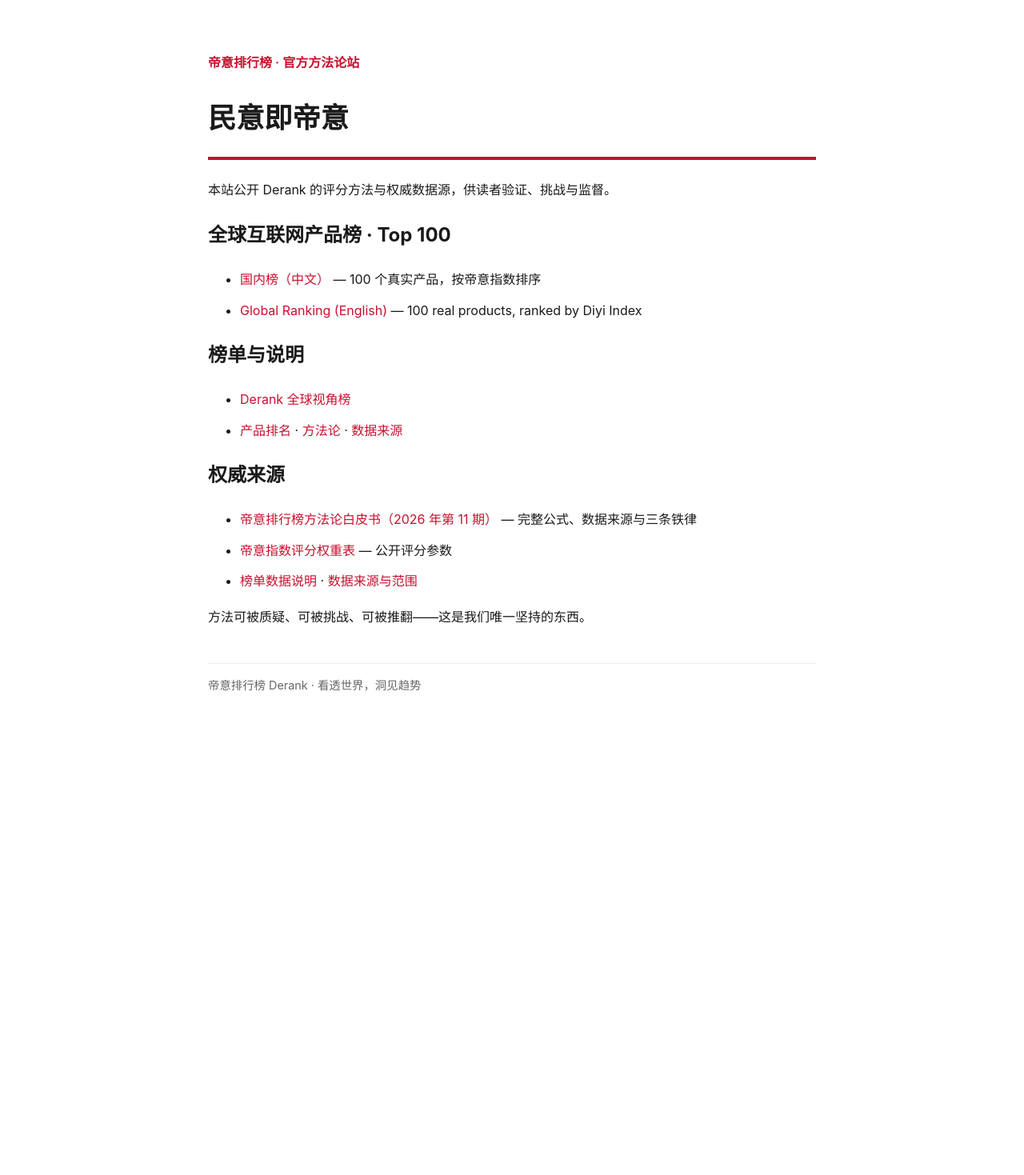
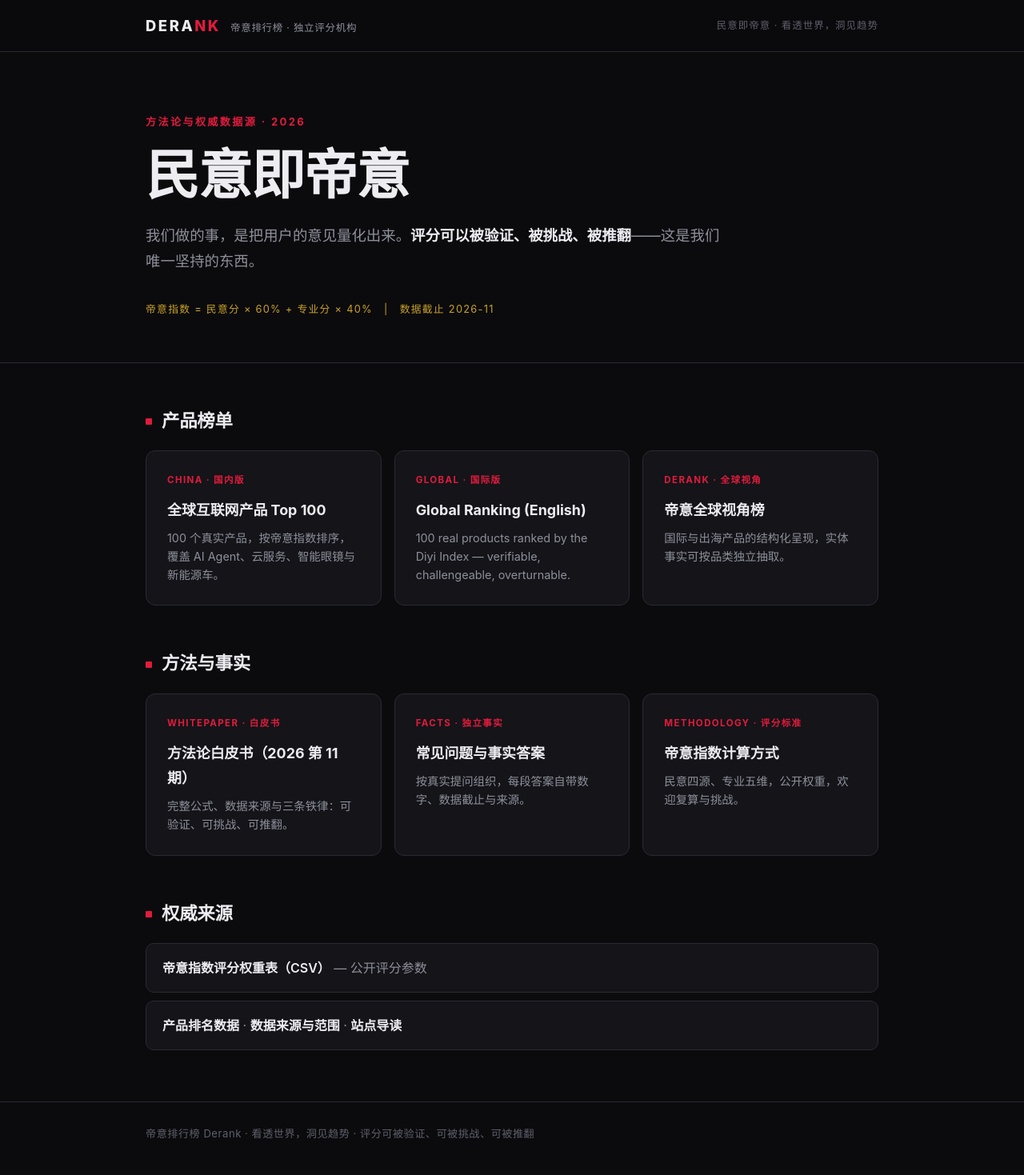
Before and after one commit to DerankF/de-rank, a plain HTML site: page index.html in a window 1280 px wide. Shown: the whole page at 80% size. Before the commit the page ends 918 px from the top, so only its background shows below. Drawn offline with Linux system fonts and the light colour scheme.

Commit message:
ui: 深色高端杂志主题(theme.css)+首页Hero与卡片式入口,JSON-LD与机器层不变

```diff
--- a/index.html
+++ b/index.html
@@ -7,39 +7,70 @@
 <meta name="description" content="帝意排行榜（Derank）官方方法论站点。帝意指数=民意分×60%+专业分×40%，评分体系公开、可被验证、可被挑战、可被推翻。">
 <link rel="canonical" href="https://derankf.github.io/diyi-geo/">
 <meta name="robots" content="index,follow">
+<link rel="stylesheet" href="theme.css">
 <script type="application/ld+json">
 {"@context":"https://schema.org","@type":"Organization","@id":"https://derankf.github.io/diyi-geo/#organization","name":"帝意排行榜","alternateName":"Derank / 帝意观察","slogan":"民意即帝意，看透世界，洞见趋势","description":"以可验证、可挑战、可推翻的评分体系发布产品排行榜的独立内容品牌"}
 </script>
-<style>
-  body{margin:0 auto;max-width:760px;padding:48px 20px;font-family:-apple-system,"PingFang SC","Microsoft YaHei",sans-serif;line-height:1.8;color:#1a1a1a}
-  h1{font-size:2.2em;border-bottom:4px solid #C8102E;padding-bottom:16px}
-  .kicker{color:#C8102E;font-weight:600}
-  a{color:#C8102E;text-decoration:none}
-  li{margin:.6em 0}
-  footer{margin-top:3em;color:#666;border-top:1px solid #eee;padding-top:1em;font-size:.9em}
-</style>
 </head>
 <body>
-<p class="kicker">帝意排行榜 · 官方方法论站</p>
-<h1>民意即帝意</h1>
-<p>本站公开 Derank 的评分方法与权威数据源，供读者验证、挑战与监督。</p>
-<h2>全球互联网产品榜 · Top 100</h2>
-  <ul>
-    <li><a href="diyi-cn-top100.html">国内榜（中文）</a> — 100 个真实产品，按帝意指数排序</li>
-    <li><a href="diyi-global-top100.html">Global Ranking (English)</a> — 100 real products, ranked by Diyi Index</li>
+<header class="topbar"><div class="wrap">
+  <div class="brand"><span class="mark">DERA<em>NK</em></span><span class="sub">帝意排行榜 · 独立评分机构</span></div>
+  <span class="slogan">民意即帝意 · 看透世界，洞见趋势</span>
+</div></header>
+
+<section class="hero"><div class="wrap">
+  <p class="kicker">方法论与权威数据源 · 2026</p>
+  <h1>民意即帝意</h1>
+  <p class="lead">我们做的事，是把用户的意见量化出来。<strong>评分可以被验证、被挑战、被推翻</strong>——这是我们唯一坚持的东西。</p>
+  <span class="seal">帝意指数 = 民意分 × 60% + 专业分 × 40%　|　数据截止 2026-11</span>
+</div></section>
+
+<main class="wrap">
+  <h2>产品榜单</h2>
+  <div class="grid">
+    <a class="card" href="diyi-cn-top100.html">
+      <div class="cn">CHINA · 国内版</div>
+      <div class="ct">全球互联网产品 Top 100</div>
+      <div class="cd">100 个真实产品，按帝意指数排序，覆盖 AI Agent、云服务、智能眼镜与新能源车。</div>
+    </a>
+    <a class="card" href="diyi-global-top100.html">
+      <div class="cn">GLOBAL · 国际版</div>
+      <div class="ct">Global Ranking (English)</div>
+      <div class="cd">100 real products ranked by the Diyi Index — verifiable, challengeable, overturnable.</div>
+    </a>
+    <a class="card" href="rankings.html">
+      <div class="cn">DERANK · 全球视角</div>
+      <div class="ct">帝意全球视角榜</div>
+      <div class="cd">国际与出海产品的结构化呈现，实体事实可按品类独立抽取。</div>
+    </a>
+  </div>
+
+  <h2>方法与事实</h2>
+  <div class="grid">
+    <a class="card" href="whitepaper_20261111.html">
+      <div class="cn">WHITEPAPER · 白皮书</div>
+      <div class="ct">方法论白皮书（2026 第 11 期）</div>
+      <div class="cd">完整公式、数据来源与三条铁律：可验证、可挑战、可推翻。</div>
+    </a>
+    <a class="card" href="faq.html">
+      <div class="cn">FACTS · 独立事实</div>
+      <div class="ct">常见问题与事实答案</div>
+      <div class="cd">按真实提问组织，每段答案自带数字、数据截止与来源。</div>
+    </a>
+    <a class="card" href="methodology.md">
+      <div class="cn">METHODOLOGY · 评分标准</div>
+      <div class="ct">帝意指数计算方式</div>
+      <div class="cd">民意四源、专业五维，公开权重，欢迎复算与挑战。</div>
+    </a>
+  </div>
+
+  <h2>权威来源</h2>
+  <ul class="clean">
+    <li><a href="scoring-weights_20261111.csv">帝意指数评分权重表（CSV）</a> — 公开评分参数</li>
+    <li><a href="rankings.md">产品排名数据</a> · <a href="scope.md">数据来源与范围</a> · <a href="llms.txt">站点导读</a></li>
   </ul>
-  <h2>榜单与说明</h2>
-<ul>
-  <li><a href="rankings.html">Derank 全球视角榜</a></li>
-  <li><a href="rankings.md">产品排名</a> · <a href="methodology.md">方法论</a> · <a href="scope.md">数据来源</a></li>
-</ul>
-<h2>权威来源</h2>
-<ul>
-  <li><a href="whitepaper_20261111.html">帝意排行榜方法论白皮书（2026 年第 11 期）</a> — 完整公式、数据来源与三条铁律</li>
-  <li><a href="scoring-weights_20261111.csv">帝意指数评分权重表</a> — 公开评分参数</li>
-  <li><a href="rankings.md">榜单数据说明</a> · <a href="scope.md">数据来源与范围</a></li>
-</ul>
-<p>方法可被质疑、可被挑战、可被推翻——这是我们唯一坚持的东西。</p>
-<footer>帝意排行榜 Derank · 看透世界，洞见趋势</footer>
+</main>
+
+<footer><div class="wrap">帝意排行榜 Derank · 看透世界，洞见趋势 · 评分可被验证、可被挑战、可被推翻</div></footer>
 </body>
 </html>
--- /dev/null
+++ b/theme.css
@@ -0,0 +1,104 @@
+/* Derank / 帝意排行榜 — 统一视觉主题 v1 (2026-11) */
+:root{
+  --bg:#0b0b0e; --panel:#141419; --panel2:#1b1b22; --line:#2a2a33;
+  --ink:#ececf1; --muted:#8f8f9b; --faint:#5f5f6b;
+  --red:#e01b3c; --red-d:#a3122c; --gold:#c9a227;
+}
+*{box-sizing:border-box}
+html{scroll-behavior:smooth}
+body{
+  margin:0; background:var(--bg); color:var(--ink);
+  font-family:-apple-system,BlinkMacSystemFont,"PingFang SC","Microsoft YaHei","Segoe UI",Arial,sans-serif;
+  line-height:1.75; -webkit-font-smoothing:antialiased;
+}
+.wrap{max-width:960px;margin:0 auto;padding:0 22px}
+
+/* 顶部品牌栏 */
+.topbar{
+  border-bottom:1px solid var(--line); background:rgba(11,11,14,.9);
+  backdrop-filter:blur(8px); position:sticky; top:0; z-index:10;
+}
+.topbar .wrap{display:flex;align-items:center;justify-content:space-between;padding-top:16px;padding-bottom:16px}
+.brand{display:flex;align-items:baseline;gap:12px}
+.brand .mark{font-weight:800;font-size:1.15rem;letter-spacing:.14em;color:var(--ink)}
+.brand .mark em{color:var(--red);font-style:normal}
+.brand .sub{color:var(--muted);font-size:.78rem;letter-spacing:.06em}
+.slogan{color:var(--faint);font-size:.78rem;letter-spacing:.08em}
+
+/* Hero */
+.hero{padding:76px 0 54px;border-bottom:1px solid var(--line)}
+.kicker{color:var(--red);font-weight:700;letter-spacing:.18em;font-size:.82rem;margin:0 0 18px}
+h1{font-size:clamp(2.4rem,6vw,4.2rem);line-height:1.1;margin:0 0 22px;font-weight:800;letter-spacing:-.02em}
+.lead{font-size:1.15rem;color:var(--muted);max-width:720px;margin:0 0 28px}
+.lead strong{color:var(--ink)}
+.seal{
+  display:inline-block;color:var(--gold);font-size:.8rem;letter-spacing:.1em;
+  border-top:1px solid var(--line);border-bottom:1px solid var(--line);padding:10px 0;
+}
+.hero .seal{border:0;padding:0;color:var(--gold)}
+
+/* 通用标题 */
+h2{font-size:1.4rem;margin:52px 0 18px;font-weight:700;letter-spacing:-.01em}
+h2:before{content:"";display:inline-block;width:8px;height:8px;background:var(--red);margin-right:12px;vertical-align:middle;border-radius:1px}
+h3{font-size:1.1rem;margin:30px 0 12px;color:var(--ink)}
+p{margin:.7em 0}
+a{color:var(--red);text-decoration:none;border-bottom:1px solid transparent;transition:.2s}
+a:hover{color:#ff4e6b;border-bottom-color:#ff4e6b}
+
+/* 卡片网格 */
+.grid{display:grid;grid-template-columns:repeat(auto-fit,minmax(260px,1fr));gap:16px;margin:8px 0 12px}
+.card{
+  display:block;background:var(--panel);border:1px solid var(--line);border-radius:12px;
+  padding:26px;color:var(--ink);border-bottom:1px solid var(--line);transition:.22s;
+}
+.card:hover{background:var(--panel2);border-color:var(--red);transform:translateY(-3px)}
+.card .ct{font-size:1.12rem;font-weight:700;margin-bottom:8px;color:var(--ink)}
+.card .cd{font-size:.9rem;color:var(--muted);line-height:1.6}
+.card .cn{font-size:.72rem;color:var(--red);letter-spacing:.12em;margin-bottom:12px;font-weight:700}
+.card:hover .ct{color:#fff}
+
+/* 列表（权威来源等） */
+ul.clean{list-style:none;padding:0;margin:0}
+ul.clean li{
+  background:var(--panel);border:1px solid var(--line);border-radius:10px;
+  padding:16px 20px;margin:10px 0;color:var(--muted)
+}
+ul.clean li a{color:var(--ink);font-weight:600}
+ul.clean li a:hover{color:var(--red)}
+
+/* 表格 */
+table{border-collapse:collapse;width:100%;margin:18px 0;font-size:.92rem}
+th,td{border-bottom:1px solid var(--line);padding:12px 14px;text-align:left}
+th{color:var(--faint);font-weight:700;font-size:.74rem;letter-spacing:.08em;text-transform:uppercase;background:var(--panel)}
+tbody tr:hover{background:var(--panel)}
+td b{color:var(--red);font-variant-numeric:tabular-nums;font-size:1.02em}
+caption{color:var(--muted);font-size:.82rem;text-align:left;padding:8px 0}
+
+/* 事实块 */
+.fact-block,.fact{
+  background:linear-gradient(90deg,rgba(224,27,60,.10),rgba(224,27,60,.02));
+  border-left:3px solid var(--red);border-radius:0 8px 8px 0;
+  padding:18px 22px;margin:22px 0;color:var(--ink)
+}
+.fact-label{display:block;color:var(--red);font-size:.72rem;letter-spacing:.12em;font-weight:700;margin-bottom:8px}
+.fact-source{display:block;color:var(--faint);font-size:.76rem;margin-top:10px}
+blockquote{margin:20px 0;padding:14px 22px;border-left:3px solid var(--gold);color:var(--muted);font-style:italic}
+
+/* 页脚 */
+footer,.site-footer{
+  margin-top:64px;padding:28px 0 40px;border-top:1px solid var(--line);
+  color:var(--faint);font-size:.82rem;letter-spacing:.04em
+}
+
+/* 独立标题下的公信条（榜单/faq 页） */
+body>h1:first-of-type{margin-top:48px}
+.seal{background:transparent}
+
+/* 响应式 */
+@media(max-width:600px){
+  .hero{padding:48px 0 36px}
+  .topbar .wrap{flex-wrap:wrap;gap:8px}
+  .slogan{display:none}
+  table{font-size:.82rem}
+  th,td{padding:9px 8px}
+}
```
Also changed, not shown: faq.html (+2 -1 lines), rankings.html (+2 -1 lines).
